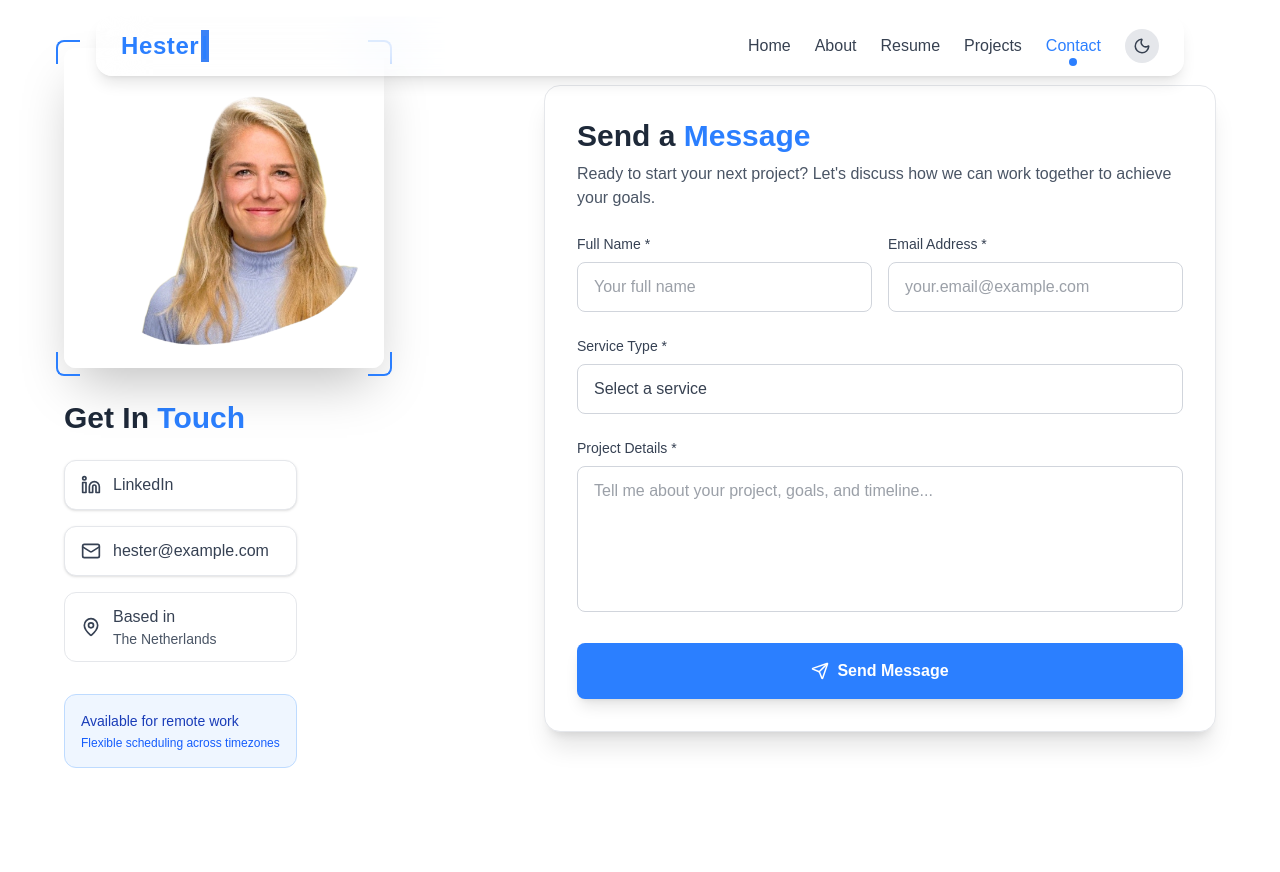
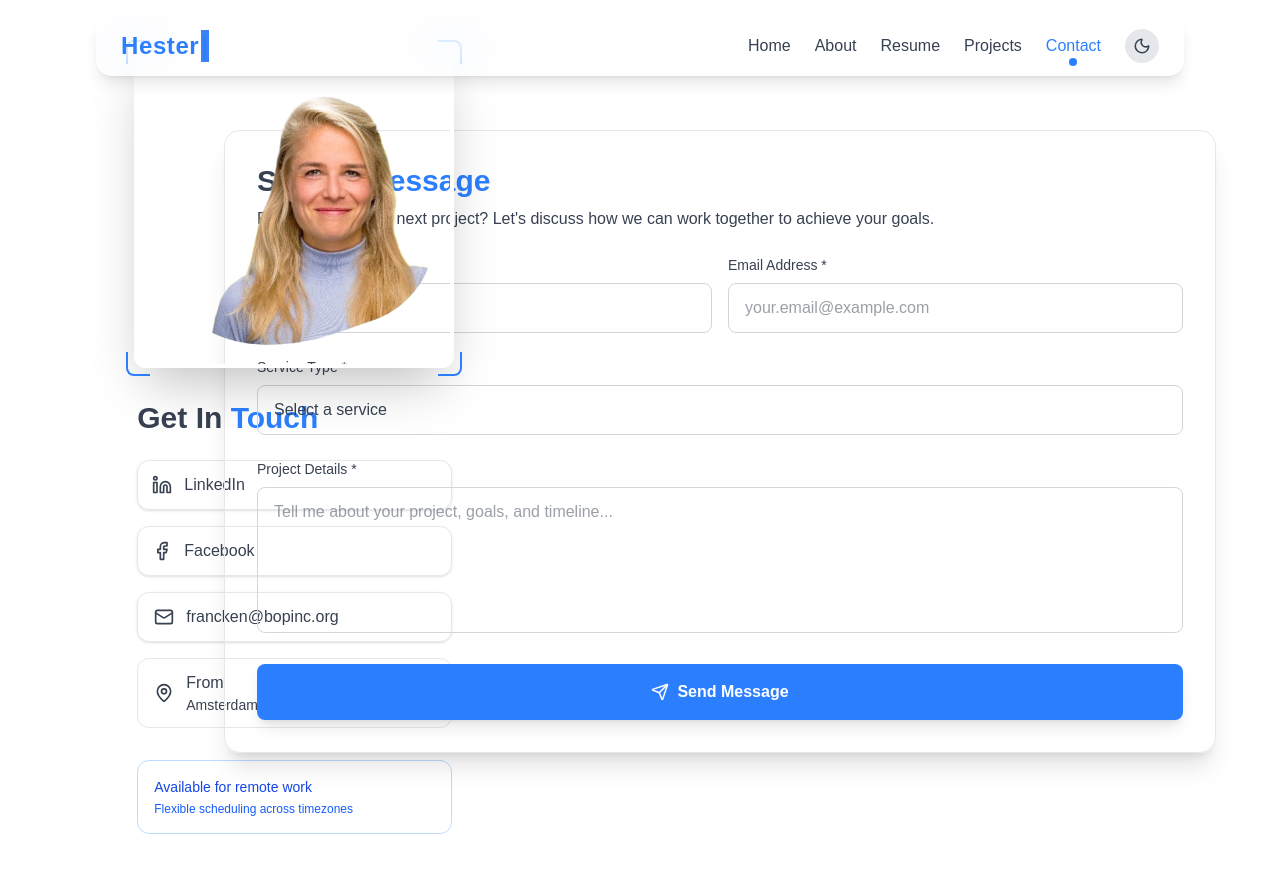
Before and after one commit to Namibra-Devs/hester-profile, a React (Vite) app in the folder hester/: page /contact in a window 1280 px wide. Shown: the top 872 px of the page. Before the commit the page ends 816 px from the top, so only its background shows below. Built offline with nearby package versions, Linux system fonts and the light colour scheme.

Commit message:
contact page updated

```diff
--- a/hester/src/pages/Contact.jsx
+++ b/hester/src/pages/Contact.jsx
@@ -1,7 +1,7 @@
 import PageTransition from '@components/PageTransition'
 import { motion } from 'framer-motion'
 import { useState } from 'react'
-import { Linkedin, Mail, MapPin, Send } from 'lucide-react'
+import { Linkedin, Mail, MapPin, Send, Facebook } from 'lucide-react'
 
 export default function Contact() {
   const [formData, setFormData] = useState({
@@ -41,7 +41,7 @@ export default function Contact() {
 
         {/* Left: Profile Image & Contact Info */}
         <motion.div
-          className="lg:w-2/5 flex flex-col items-center lg:items-start mb-8 lg:mb-0 lg:pr-12"
+          className="lg:w-2/5 flex flex-col items-center mb-8 lg:mb-0 "
           initial={{ opacity: 0, x: -50 }}
           animate={{ opacity: 1, x: 0 }}
           transition={{ duration: 0.6 }}
@@ -63,7 +63,7 @@ export default function Contact() {
           {/* Contact Information */}
           <div className="text-center lg:text-left">
             <motion.h2
-              className="text-2xl lg:text-3xl font-bold text-gray-800 dark:text-white mb-6"
+              className="text-2xl lg:text-3xl font-bold  mb-6"
               initial={{ opacity: 0, y: 20 }}
               animate={{ opacity: 1, y: 0 }}
               transition={{ delay: 0.2, duration: 0.6 }}
@@ -82,42 +82,52 @@ export default function Contact() {
                 href="https://linkedin.com/in/hestefrancken"
                 target="_blank"
                 rel="noopener noreferrer"
-                className="flex items-center gap-3 px-4 py-3 bg-white dark:bg-gray-800 border border-gray-200 dark:border-gray-700 rounded-xl text-gray-700 dark:text-gray-300 hover:bg-blue-50 dark:hover:bg-blue-900/20 hover:text-blue-500 dark:hover:text-blue-400 hover:border-blue-300 dark:hover:border-blue-600 transition-all duration-300 shadow-sm hover:shadow-md"
+                className="flex items-center gap-3 px-3.5 py-3  border border-gray-200 dark:border-gray-700 rounded-xl  hover:bg-blue-50 dark:hover:bg-blue-900/20 hover:text-blue-500 dark:hover:text-blue-400 hover:border-blue-300 dark:hover:border-blue-600 transition-all duration-300 shadow-sm hover:shadow-md"
                 whileHover={{ scale: 1.02, x: 5 }}
               >
                 <Linkedin size={20} />
                 <span className="font-medium">LinkedIn</span>
               </motion.a>
+              <motion.a
+                href="https://linkedin.com/in/hestefrancken"
+                target="_blank"
+                rel="noopener noreferrer"
+                className="flex items-center gap-3 px-3.5 py-3  border border-gray-200 dark:border-gray-700 rounded-xl  hover:bg-blue-50 dark:hover:bg-blue-900/20 hover:text-blue-500 dark:hover:text-blue-400 hover:border-blue-300 dark:hover:border-blue-600 transition-all duration-300 shadow-sm hover:shadow-md"
+                whileHover={{ scale: 1.02, x: 5 }}
+              >
+                <Facebook size={20} />
+                <span className="font-medium">Facebook</span>
+              </motion.a>
 
               <motion.a
-                href="mailto:hester@example.com"
-                className="flex items-center gap-3 px-4 py-3 bg-white dark:bg-gray-800 border border-gray-200 dark:border-gray-700 rounded-xl text-gray-700 dark:text-gray-300 hover:bg-blue-50 dark:hover:bg-blue-900/20 hover:text-blue-500 dark:hover:text-blue-400 hover:border-blue-300 dark:hover:border-blue-600 transition-all duration-300 shadow-sm hover:shadow-md"
+                href="mailto:francken@bopinc.org"
+                className="flex items-center gap-3 px-4 py-3  border border-gray-200 dark:border-gray-700 rounded-xl  hover:bg-blue-50 dark:hover:bg-blue-900/20 hover:text-blue-500 dark:hover:text-blue-400 hover:border-blue-300 dark:hover:border-blue-600 transition-all duration-300 shadow-sm hover:shadow-md"
                 whileHover={{ scale: 1.02, x: 5 }}
               >
                 <Mail size={20} />
-                <span className="font-medium">hester@example.com</span>
+                <span className="font-medium">francken@bopinc.org</span>
               </motion.a>
 
               <motion.div
-                className="flex items-center gap-3 px-4 py-3 bg-white dark:bg-gray-800 border border-gray-200 dark:border-gray-700 rounded-xl text-gray-700 dark:text-gray-300"
+                className="flex items-center gap-3 px-4 py-3  border border-gray-200 dark:border-gray-700 rounded-xl "
                 whileHover={{ scale: 1.02, x: 5 }}
               >
                 <MapPin size={20} />
                 <div className="text-left">
-                  <div className="font-medium">Based in</div>
-                  <div className="text-sm text-gray-600 dark:text-gray-400">The Netherlands</div>
+                  <div className="font-medium">From</div>
+                  <div className="text-sm ">Amsterdam, North Holland, Netherlands</div>
                 </div>
               </motion.div>
             </motion.div>
 
             {/* Availability */}
             <motion.div
-              className="bg-blue-50 dark:bg-blue-900/20 border border-blue-200 dark:border-blue-800 rounded-xl p-4"
+              className=" border border-blue-200 dark:border-blue-800 rounded-xl p-4"
               initial={{ opacity: 0, y: 20 }}
               animate={{ opacity: 1, y: 0 }}
               transition={{ delay: 0.4, duration: 0.6 }}
             >
-              <div className="text-sm text-blue-800 dark:text-blue-300 font-medium mb-1">
+              <div className="text-sm text-blue-700 dark:text-blue-300 font-medium mb-1">
                 Available for remote work
               </div>
               <div className="text-xs text-blue-600 dark:text-blue-400">
@@ -129,14 +139,14 @@ export default function Contact() {
 
         {/* Right: Contact Form */}
         <motion.div
-          className="lg:w-3/5 w-full max-w-2xl"
+          className="lg:w-3/5 w-full max-w-2xl "
           initial={{ opacity: 0, x: 50 }}
           animate={{ opacity: 1, x: 0 }}
           transition={{ duration: 0.6, delay: 0.2 }}
         >
-          <div className="bg-white dark:bg-gray-800 border border-gray-200 dark:border-gray-700 rounded-2xl p-6 lg:p-8 shadow-xl">
+          <div className=" border border-gray-200 dark:border-gray-700 rounded-2xl p-6 lg:p-8 shadow-xl lg:-ml-80">
             <motion.h2
-              className="text-2xl lg:text-3xl font-bold text-gray-800 dark:text-white mb-2"
+              className="text-2xl lg:text-3xl font-bold  mb-2"
               initial={{ opacity: 0, y: 20 }}
               animate={{ opacity: 1, y: 0 }}
               transition={{ delay: 0.3, duration: 0.6 }}
@@ -145,7 +155,7 @@ export default function Contact() {
             </motion.h2>
 
             <motion.p
-              className="text-gray-600 dark:text-gray-300 mb-6"
+              className=" mb-6"
               initial={{ opacity: 0, y: 20 }}
               animate={{ opacity: 1, y: 0 }}
               transition={{ delay: 0.4, duration: 0.6 }}
@@ -162,7 +172,7 @@ export default function Contact() {
                 transition={{ delay: 0.5, duration: 0.6 }}
               >
                 <div>
-                  <label htmlFor="name" className="block text-sm font-medium text-gray-700 dark:text-gray-300 mb-2">
+                  <label htmlFor="name" className="block text-sm font-medium mb-2">
                     Full Name *
                   </label>
                   <input
@@ -172,13 +182,13 @@ export default function Contact() {
                     value={formData.name}
                     onChange={handleChange}
                     required
-                    className="w-full px-4 py-3 border border-gray-300 dark:border-gray-600 rounded-lg focus:ring-2 focus:ring-blue-500 focus:border-blue-500 dark:bg-gray-700 dark:text-white transition-all duration-300"
+                    className="w-full px-4 py-3 border border-gray-300 dark:border-gray-600 rounded-lg focus:ring-2 focus:ring-blue-500 focus:border-blue-500  transition-all duration-300"
                     placeholder="Your full name"
                   />
                 </div>
 
                 <div>
-                  <label htmlFor="email" className="block text-sm font-medium text-gray-700 dark:text-gray-300 mb-2">
+                  <label htmlFor="email" className="block text-sm font-medium mb-2">
                     Email Address *
                   </label>
                   <input
@@ -188,7 +198,7 @@ export default function Contact() {
                     value={formData.email}
                     onChange={handleChange}
                     required
-                    className="w-full px-4 py-3 border border-gray-300 dark:border-gray-600 rounded-lg focus:ring-2 focus:ring-blue-500 focus:border-blue-500 dark:bg-gray-700 dark:text-white transition-all duration-300"
+                    className="w-full px-4 py-3 border border-gray-300 dark:border-gray-600 rounded-lg focus:ring-2 focus:ring-blue-500 focus:border-blue-500  transition-all duration-300"
                     placeholder="your.email@example.com"
                   />
                 </div>
@@ -200,7 +210,7 @@ export default function Contact() {
                 animate={{ opacity: 1, y: 0 }}
                 transition={{ delay: 0.6, duration: 0.6 }}
               >
-                <label htmlFor="service" className="block text-sm font-medium text-gray-700 dark:text-gray-300 mb-2">
+                <label htmlFor="service" className="block text-sm font-medium mb-2">
                   Service Type *
                 </label>
                 <select
@@ -209,7 +219,7 @@ export default function Contact() {
                   value={formData.service}
                   onChange={handleChange}
                   required
-                  className="w-full px-4 py-3 border border-gray-300 dark:border-gray-600 rounded-lg focus:ring-2 focus:ring-blue-500 focus:border-blue-500 dark:bg-gray-700 dark:text-white transition-all duration-300 appearance-none bg-white dark:bg-gray-700"
+                  className="w-full px-4 py-3 border border-gray-300 dark:border-gray-600 rounded-lg focus:ring-2 focus:ring-blue-500 focus:border-blue-500   transition-all duration-300 appearance-none "
                 >
                   <option value="">Select a service</option>
                   {services.map((service) => (
@@ -226,7 +236,7 @@ export default function Contact() {
                 animate={{ opacity: 1, y: 0 }}
                 transition={{ delay: 0.7, duration: 0.6 }}
               >
-                <label htmlFor="message" className="block text-sm font-medium text-gray-700 dark:text-gray-300 mb-2">
+                <label htmlFor="message" className="block text-sm font-medium  mb-2">
                   Project Details *
                 </label>
                 <textarea
@@ -236,7 +246,7 @@ export default function Contact() {
                   onChange={handleChange}
                   required
                   rows={5}
-                  className="w-full px-4 py-3 border border-gray-300 dark:border-gray-600 rounded-lg focus:ring-2 focus:ring-blue-500 focus:border-blue-500 dark:bg-gray-700 dark:text-white transition-all duration-300 resize-none"
+                  className="w-full px-4 py-3 border border-gray-300 dark:border-gray-600 rounded-lg focus:ring-2 focus:ring-blue-500 focus:border-blue-500  transition-all duration-300 resize-none"
                   placeholder="Tell me about your project, goals, and timeline..."
                 />
               </motion.div>
--- a/hester/src/pages/Home.jsx
+++ b/hester/src/pages/Home.jsx
@@ -18,7 +18,7 @@ export default function Home() {
       label: "Facebook",
     },
 
-    { icon: Mail, href: "mailto:hester@example.com", label: "Email" },
+    { icon: Mail, href: "mailto:francken@bopinc.org", label: "Email" },
   ];
 
   const statsData = [
```
